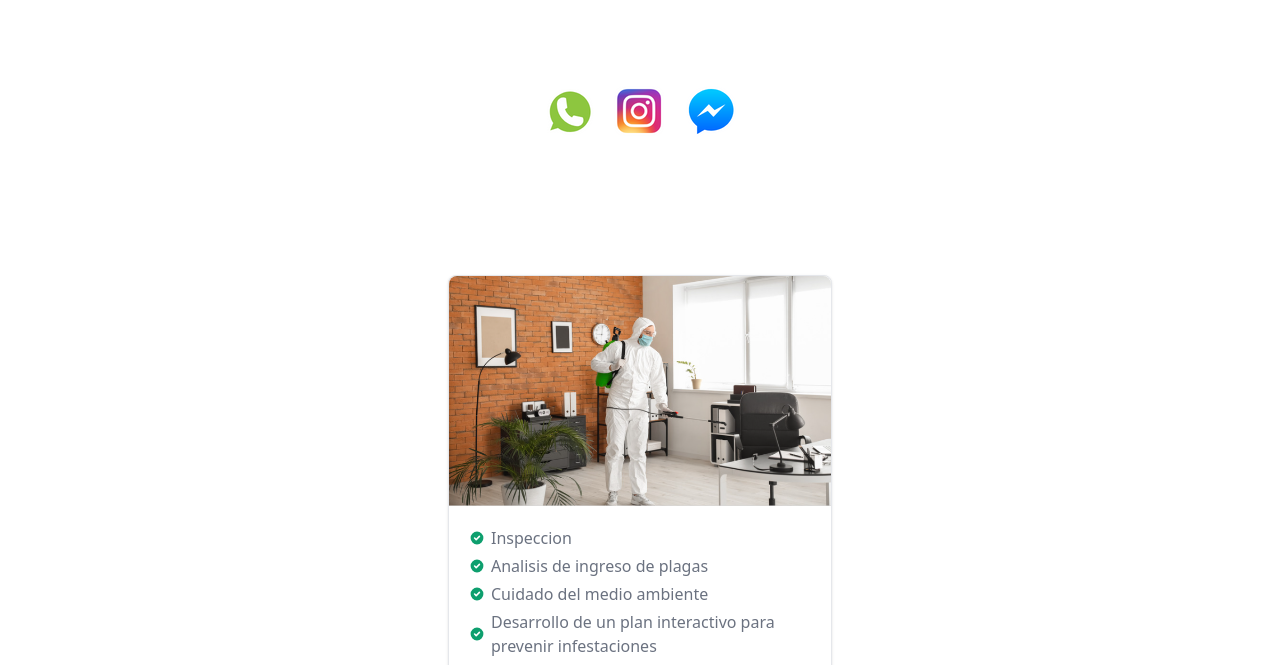
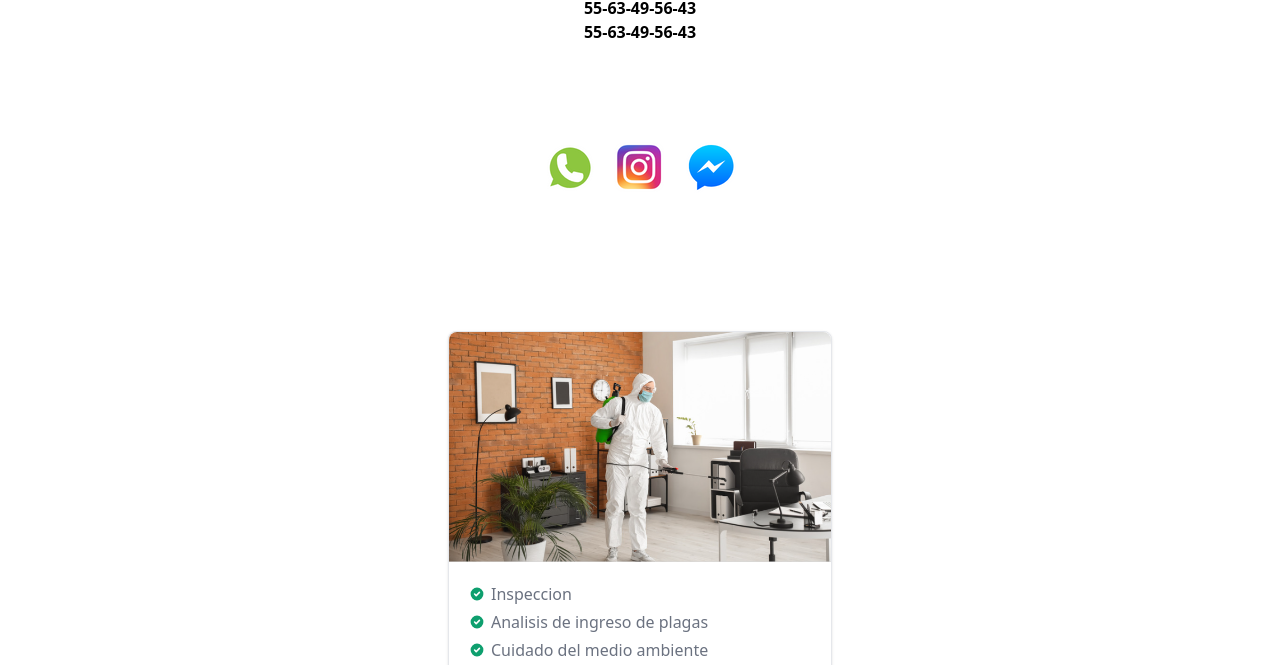
Before and after one commit to vumg-z/fumigaciones, a website with bundled scripts: page index.html in a window 1280 px wide. Shown: the part 435-1100 px from the top of the page. Built offline with nearby package versions, Linux system fonts and the light colour scheme.

Commit message:
numbers added

```diff
--- a/index.html
+++ b/index.html
@@ -23,6 +23,9 @@
         <h2 class="text-3xl font-semibold">SERVICIOS DE FUMIGACION</h2>
         <img src="./iconos/flags.png" alt="">
         <h2 class="text-3xl font-semibold">CONTACTANOS AHORA</h2>
+        <h2 class="font-semibold mt-2">  55-63-49-56-43 </h2>
+        <h2 class="font-semibold">  55-63-49-56-43 </h2>
+
         <img src="./iconos/ICONOS.png" alt="">
     </section>
 
```
